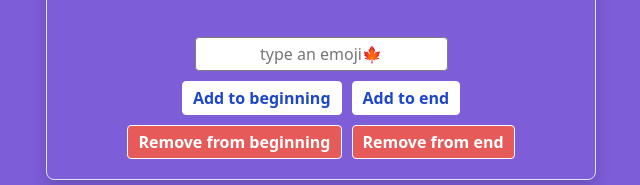
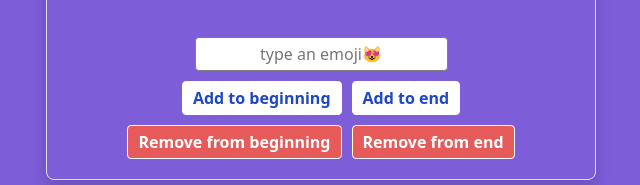
Before and after one commit to klezi10/emoji-app, a plain HTML site: page index.html in a window 1280 px wide. Shown: the part 232-417 px from the top of the page, 319-959 px from the left. Drawn offline with nearby package versions, Linux system fonts and the light colour scheme.

Commit message:
changed input emoji

```diff
--- a/index.html
+++ b/index.html
@@ -17,7 +17,7 @@
     <div class="container border shadow">
       <h1>My Emojis</h1>
       <div id="emoji-container"></div>
-      <input type="text" id="emoji-input" placeholder="type an emoji🍁" />
+      <input type="text" id="emoji-input" placeholder="type an emoji😻" />
       <div class="buttons-wrapper">
         <button id="unshift-btn">Add to beginning</button>
         <button id="push-btn">Add to end</button>
```
